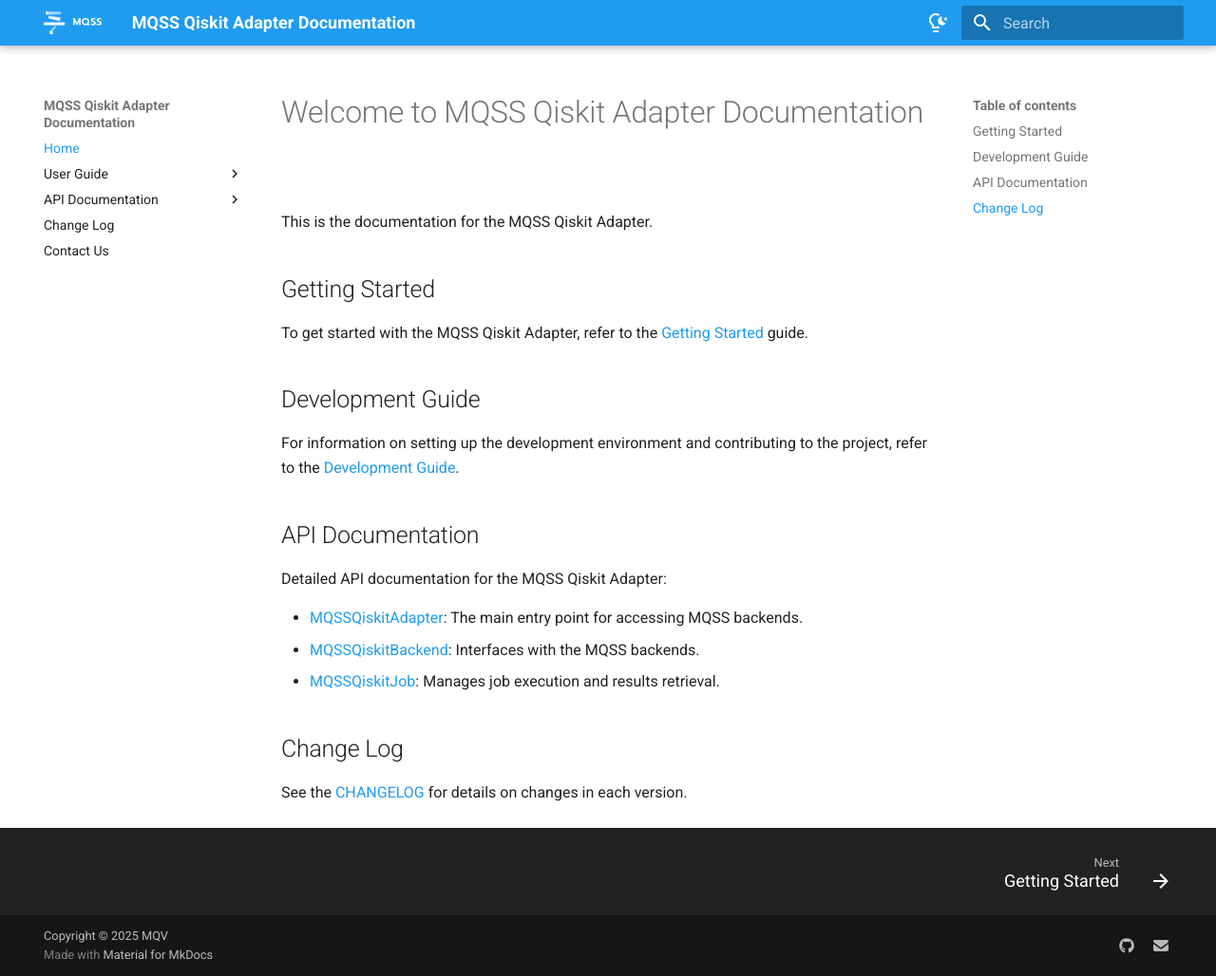
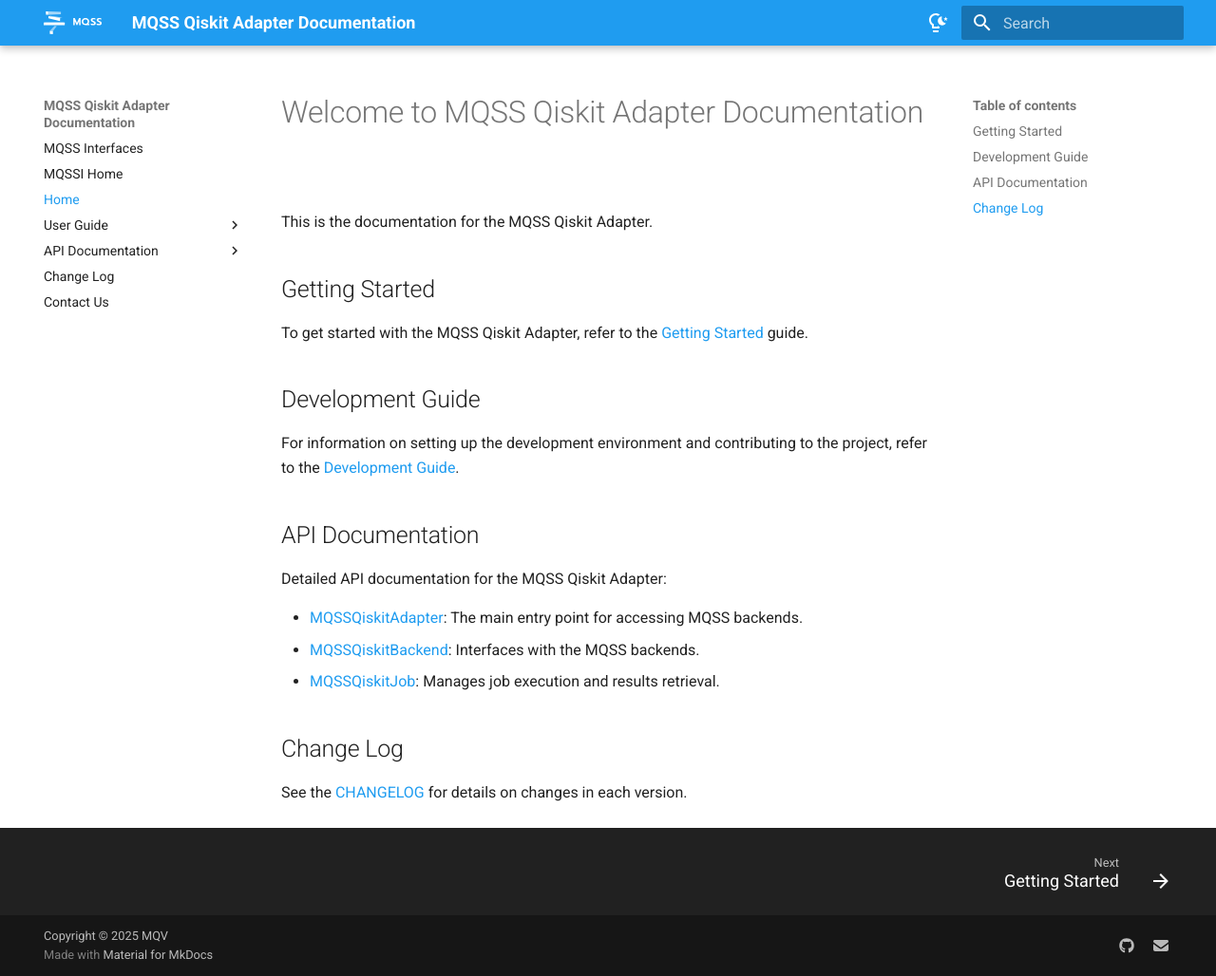
Before and after one commit to Munich-Quantum-Software-Stack/MQSS-Qiskit-Adapter, an MkDocs documentation site: the page built from docs/index.md, in a window 1280 px wide and 1028 px high. Shown: the whole window at 95% size. Built offline with MkDocs 1.6.1 and Material for MkDocs 9.7.7, drawn with Linux system fonts in a browser that asks for light colours.

```diff
--- a/mkdocs.yml
+++ b/mkdocs.yml
@@ -9,6 +9,8 @@
   - mkdocs.yml
 
 nav:
+  - MQSS Interfaces: https://munich-quantum-software-stack.github.io/MQSS-Interfaces/
+  - MQSSI Home: ../
   - Home: index.md
   - User Guide:
       - Getting Started: user_guide/getting_started.md
```
Also changed, not shown: 2 other files.
